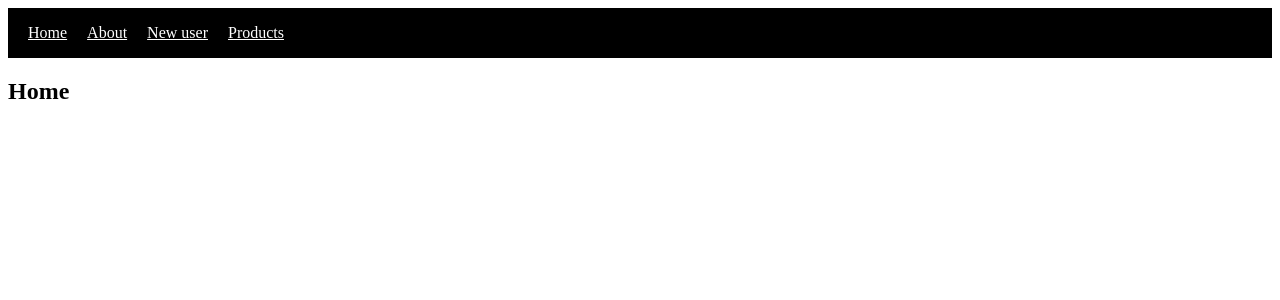
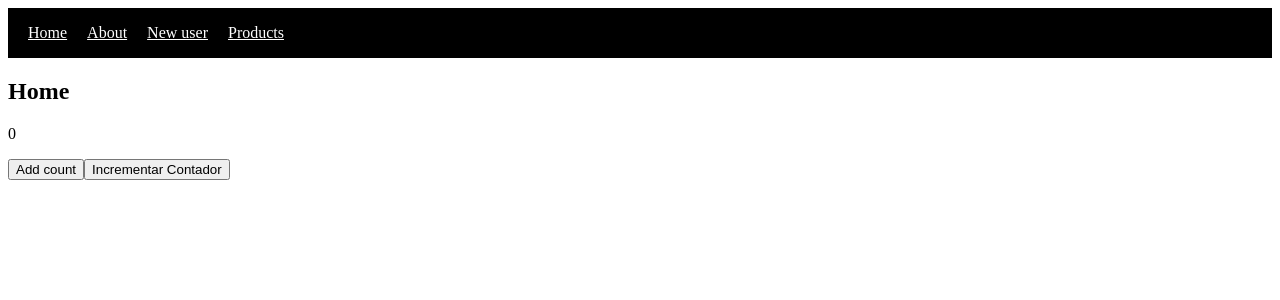
Before and after one commit to ssouzafs/course-vueJs, a Vue app in the folder frontend/: page / in a window 1280 px wide. Shown: the top 300 px of the page. Built offline with nearby package versions, Linux system fonts and the light colour scheme.

Commit message:
Aula de envio de eventos do componente FILHO para o componente PAI

```diff
--- a/frontend/src/App.vue
+++ b/frontend/src/App.vue
@@ -2,12 +2,17 @@
   <Nav />
 
   <router-view></router-view>
+  <p>{{ counter.count }}</p>
+
+  <button @click="counter.count++">Add count</button>
+  <CountChild @increment="(value) => counter.count+= value"/>
 </template>
 
 <script setup>
+import { reactive } from "vue";
+
 import Nav from "@/components/Nav.vue";
+import CountChild from "@/components/CountChild.vue";
 
+const counter = reactive({ count: 0 });
 </script>
-
-<style scoped>
-</style>
--- /dev/null
+++ b/frontend/src/components/CountChild.vue
@@ -0,0 +1,11 @@
+<template>
+ <button @click="add">Incrementar Contador </button>
+</template>
+
+<script setup>
+const emit = defineEmits(['increment'])
+
+function add() {
+    emit('increment', 10)
+}
+</script>
```
